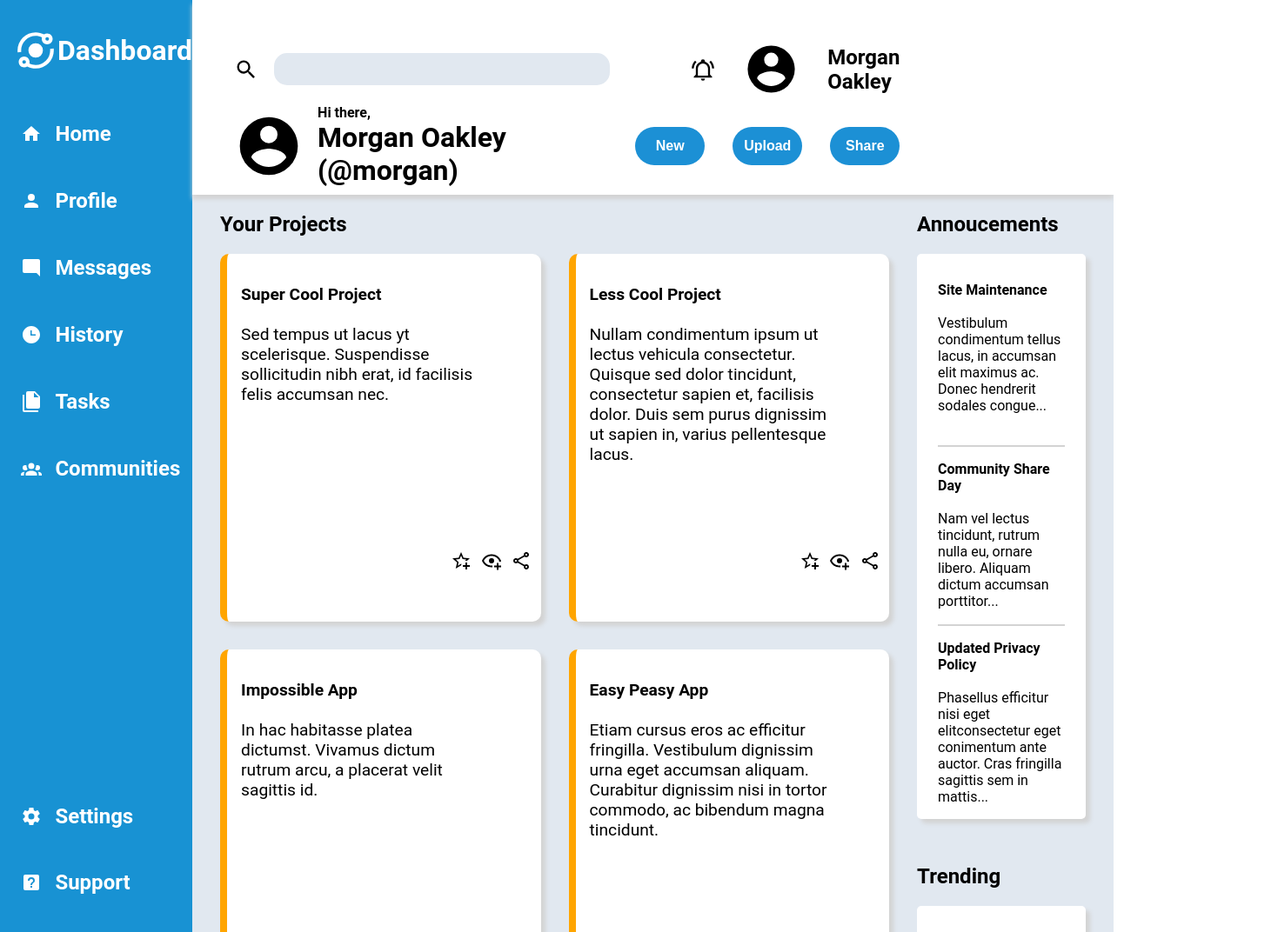
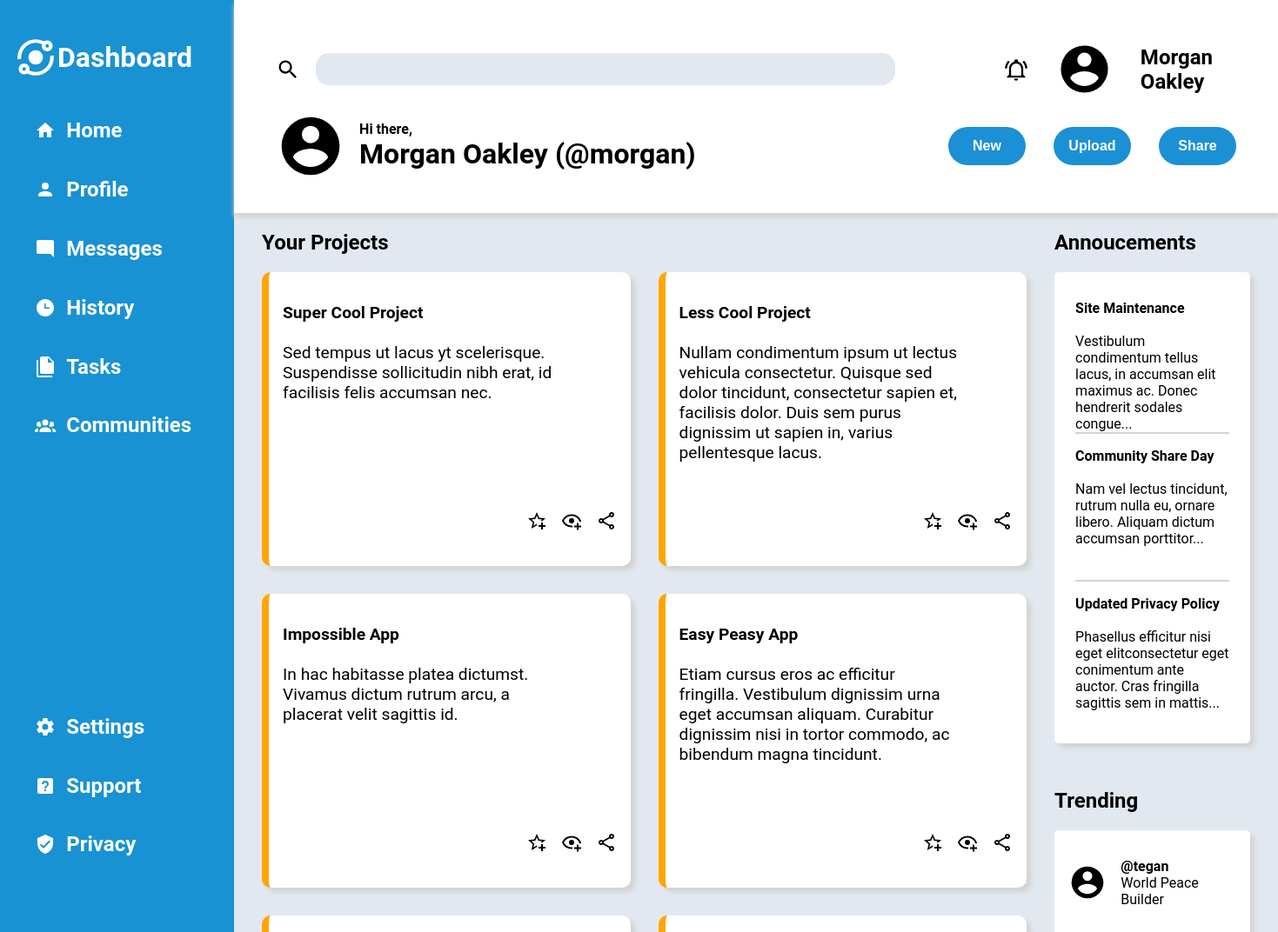
Before and after one commit to Matthew-Chamberlain/Admin-Dashboard, a plain HTML site: page index.html in a window 1280 px wide. Shown: the top 1072 px of the page at 87% size, 1469 px wide, since content can reach past the window. Drawn offline with Linux system fonts and the light colour scheme.

Commit message:
finished

```diff
--- a/style.css
+++ b/style.css
@@ -3,9 +3,7 @@ body
     font-family: Roboto, system-ui, "Segoe UI", Helvetica, Arial, sans-serif, "Apple Color Emoji", "Segoe UI Emoji", "Segoe UI Symbol";
     margin: 0;
     display: grid;
-    grid-template: 1fr 5fr / 1fr 5fr;
-    width: 100vw;
-    height: 100vh;
+    grid-template: 1fr 5fr / 1fr minmax(1200px, 5fr);
 }
 
 #sideBar
@@ -15,6 +13,7 @@ body
     grid-template: 0.15fr 1fr 1fr / 1fr;
     background-color: #1892d3;
     color: white;
+    padding: 1rem 3rem 1rem 1rem;
 }
 
 #sideBarLogo
@@ -22,7 +21,6 @@ body
     display: grid;
     grid-template: 1fr / 0.25fr 1fr;
     align-items: center;
-    padding-left: 1rem;
 
 }
 
```
